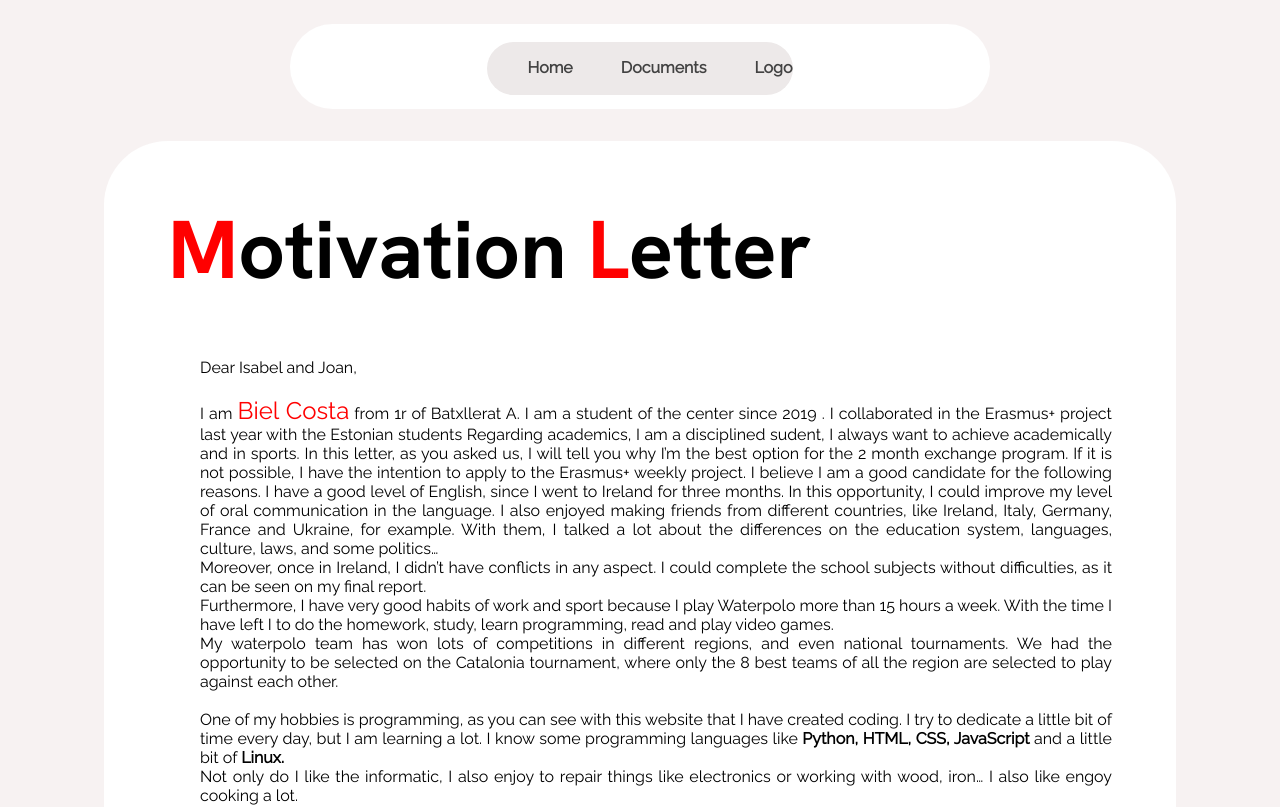
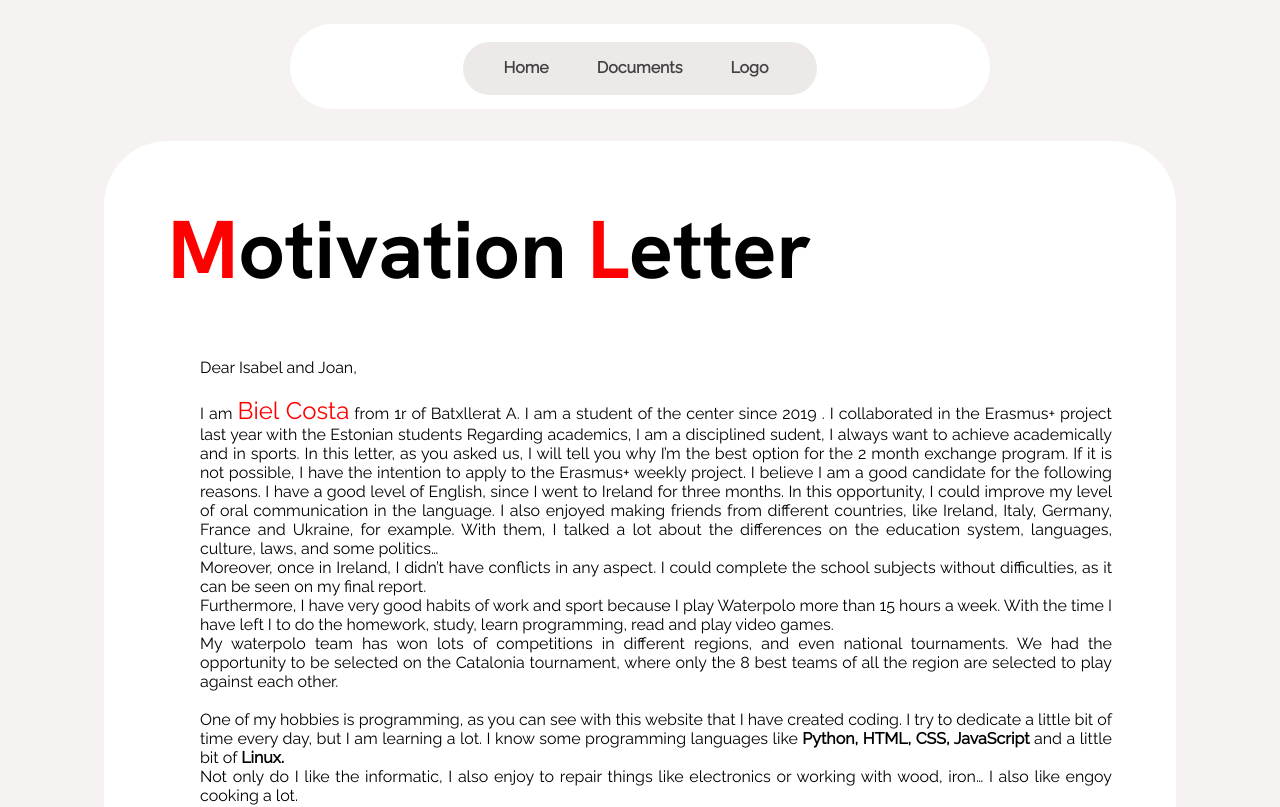
Before and after one commit to BielC19/erasmus, a plain HTML site: page m_leter.html in a window 1280 px wide. Shown: the top 807 px of the page. Drawn offline with Linux system fonts and the light colour scheme; a web font is replaced by a local one.

Commit message:
Update m_leter.html

```diff
--- a/m_leter.html
+++ b/m_leter.html
@@ -16,7 +16,7 @@
                     <ul>
                         <li><a id="primer"href="index">Home</a></li>
                         <li><a id="segon" href="docs">Documents</a></li>
-                        <li><a id="segon"href="logo">Logo</a></li>
+                        <li><a id="tercer"href="logo">Logo</a></li>
                         </ul>
                 </div>
             </nav>
```
